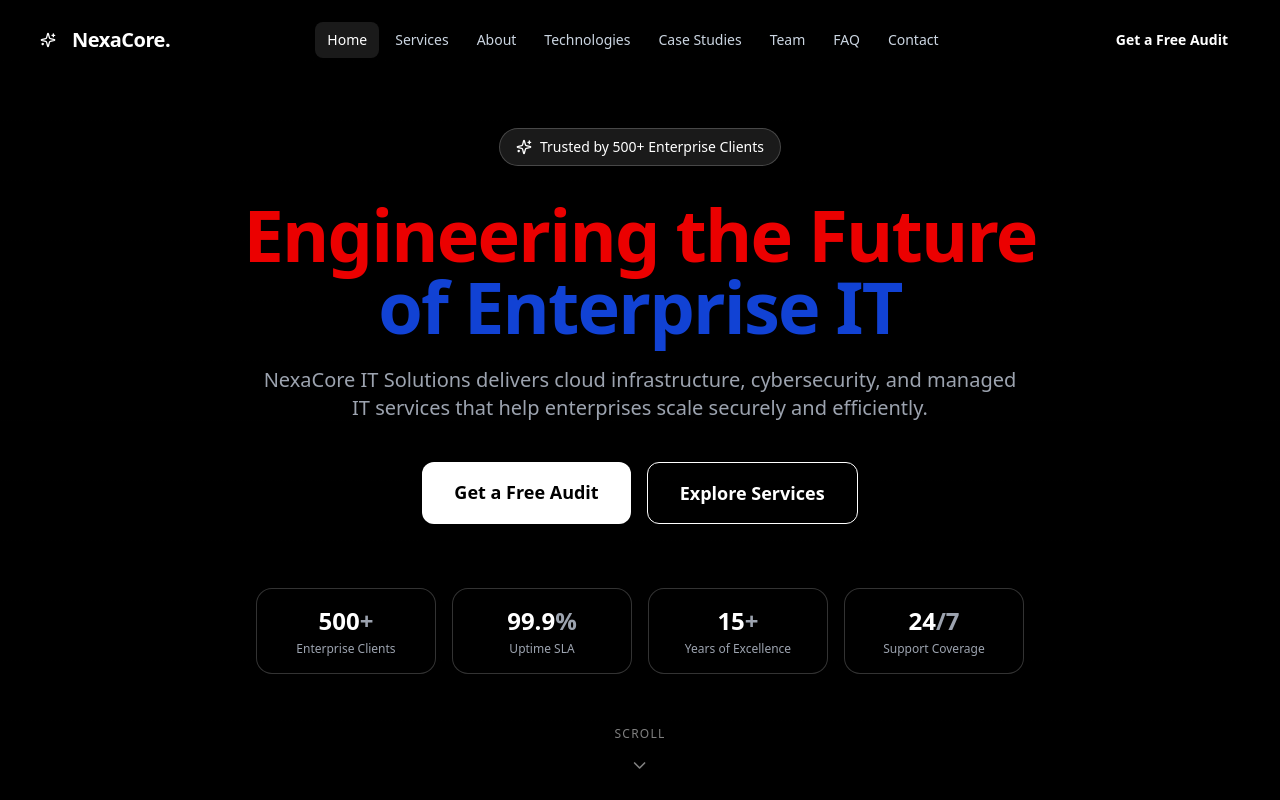
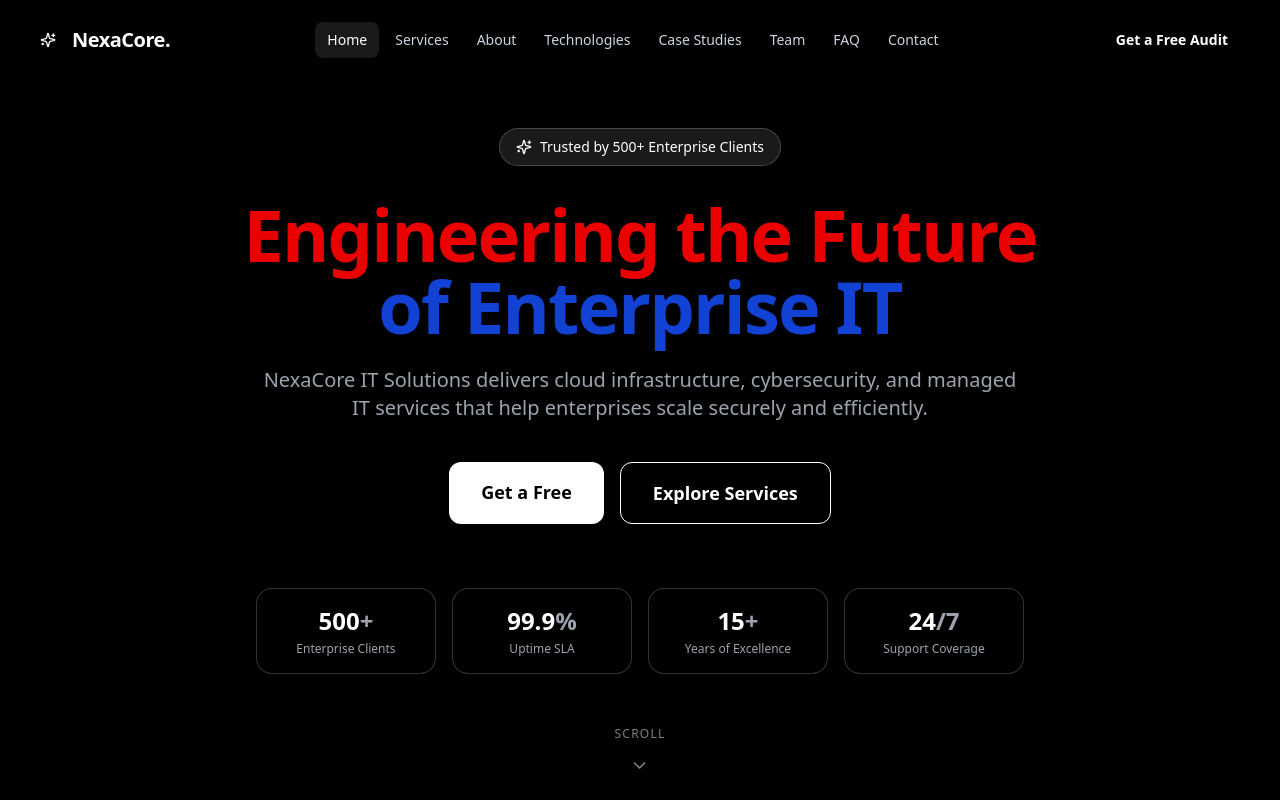
Before and after one commit to ranaasad01/atomic-create-a-it-services-company-website-519784a1, a Next.js app: page / in a window 1280 px wide. Shown: the top 800 px of the page. Built offline with nearby package versions, Linux system fonts and the light colour scheme.

Commit message:
fix: update button text from "Get a Free Audit" to "Get a Free"
Removes "Audit" from the CTA button text in the hero section to match the new copy requirements.

```diff
--- a/app/page.tsx
+++ b/app/page.tsx
@@ -365,7 +365,7 @@ export default function HomePage() {
               href="#contact"
               className="px-8 py-4 rounded-xl bg-white text-black font-semibold text-lg hover:bg-gray-100 transition-all duration-200 shadow-lg hover:scale-105 active:scale-95"
             >
-              Get a Free Audit
+              Get a Free
             </Link>
             <Link
               href="#services"
```
Also changed, not shown: 1 other file (tests, documents, lock files or other folders).
